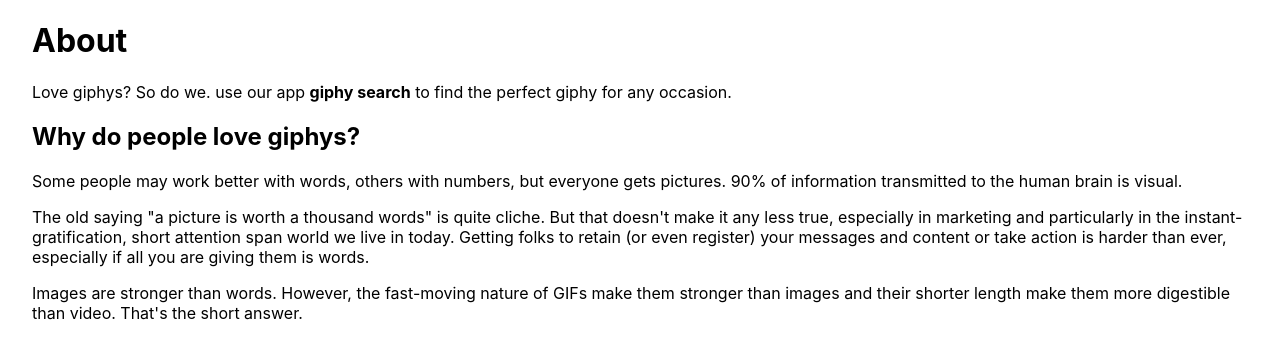
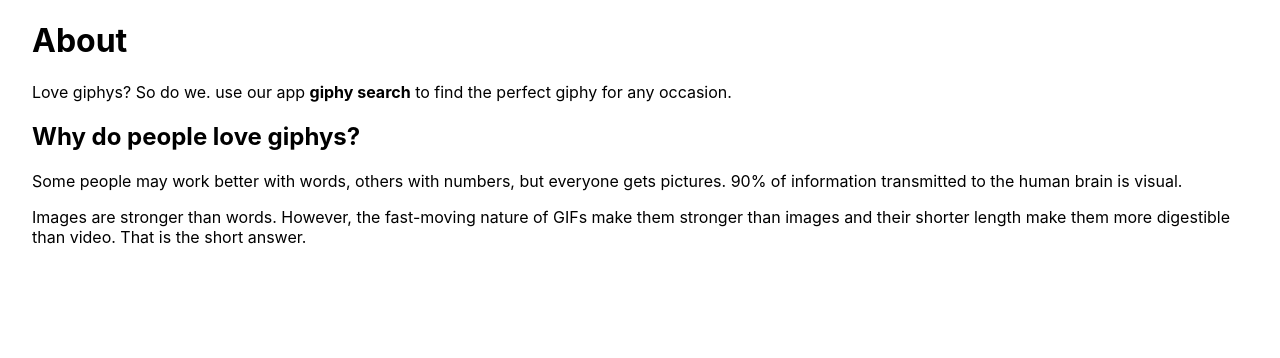
Before and after one commit to sherlockieee/kickstarter-for-climate, a Next.js app in the folder nextjs-exploration/: page /about in a window 1280 px wide. Shown: the top 358 px of the page. Built offline with nearby package versions, Linux system fonts and the light colour scheme.

Commit message:
update lint error

```diff
--- a/nextjs-exploration/pages/about.jsx
+++ b/nextjs-exploration/pages/about.jsx
@@ -22,18 +22,9 @@ export default function About() {
       </p>
 
       <p>
-        The old saying "a picture is worth a thousand words" is quite cliche.
-        But that doesn't make it any less true, especially in marketing and
-        particularly in the instant-gratification, short attention span world we
-        live in today. Getting folks to retain (or even register) your messages
-        and content or take action is harder than ever, especially if all you
-        are giving them is words.
-      </p>
-
-      <p>
         Images are stronger than words. However, the fast-moving nature of GIFs
         make them stronger than images and their shorter length make them more
-        digestible than video. That's the short answer.
+        digestible than video. That is the short answer.
       </p>
     </div>
   );
```
